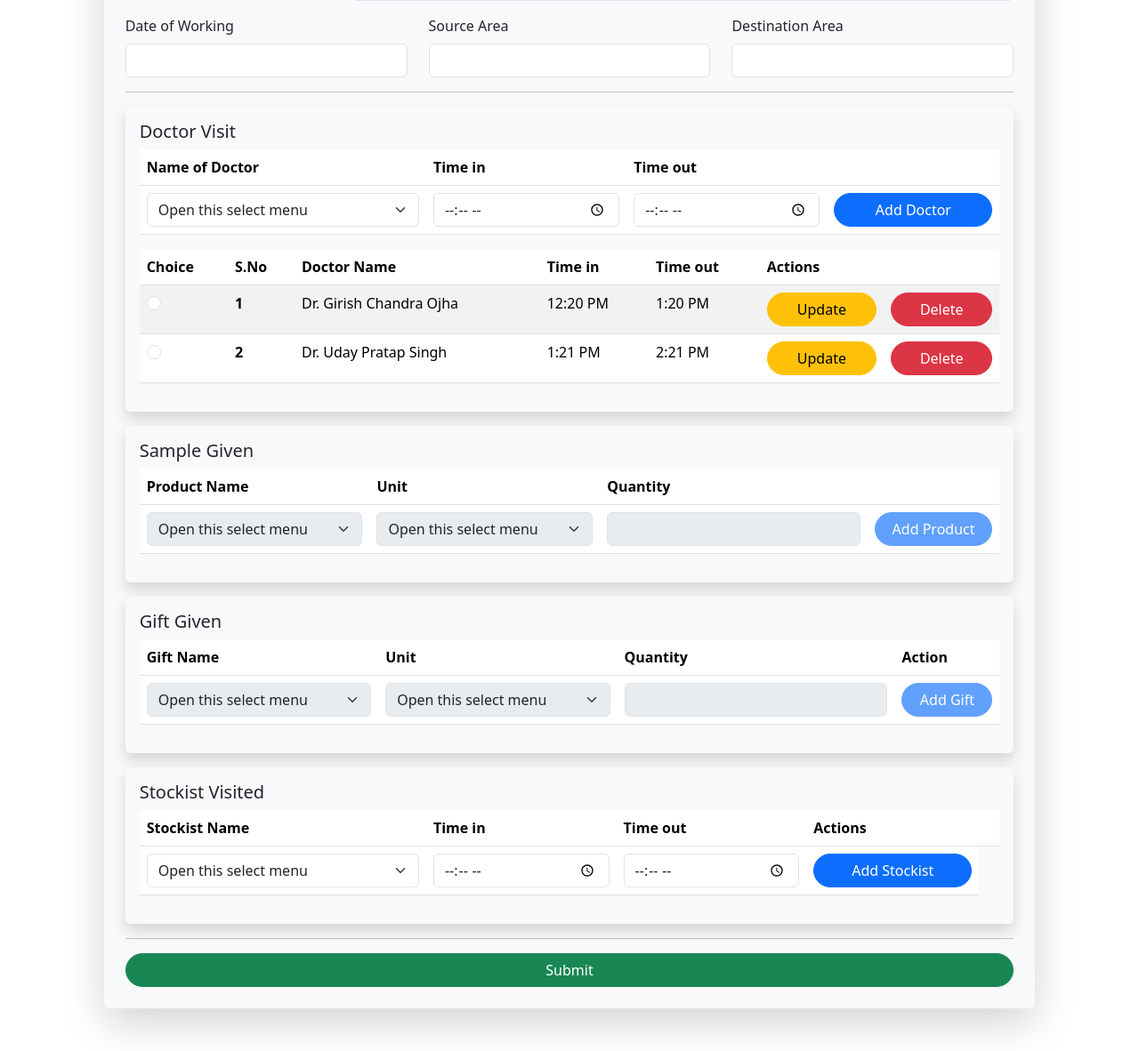
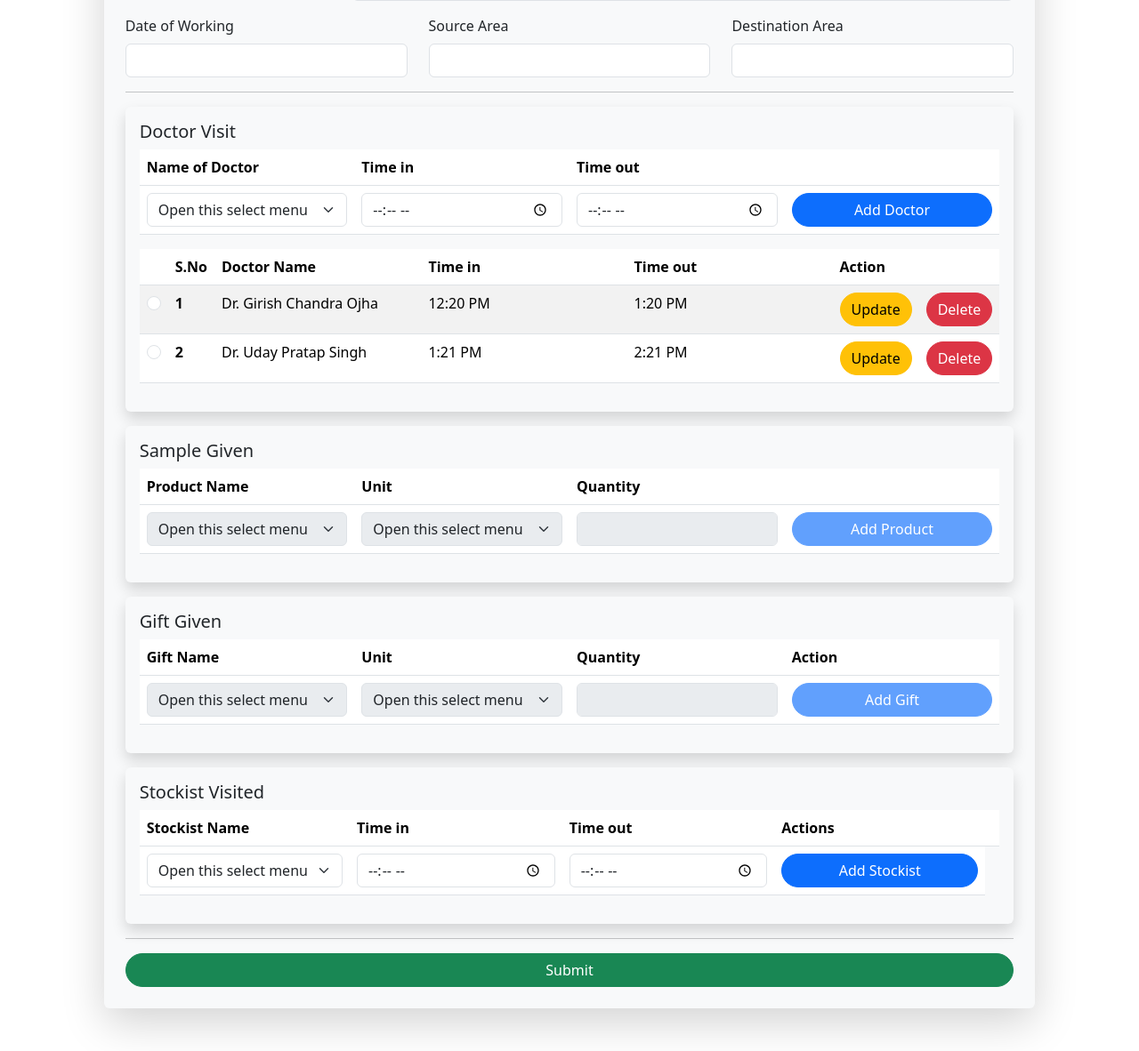
Before and after one commit to hargun-singh-khera/MR-Reporting-System, a Django app: template mr_reporting/templates/daily_report_form_detail.html in a window 1280 px wide. Shown: the part 219-1401 px from the top of the page at 89% size. Run offline with Django 5.2, Linux system fonts and the light colour scheme; the template is opened without the code that fills it: values that come from a table or form of the project are taken from there, others are empty; data comes from the database, SQL or seed files in the repository; both versions use the stored data as it was after the commit.

Commit message:
eighteenth commit

```diff
--- a/mr_reporting/mr_reporting_app/urls.py
+++ b/mr_reporting/mr_reporting_app/urls.py
@@ -6,6 +6,7 @@ urlpatterns = [
     path('login/', views.login_page, name='login_page'),
     path('logout/', views.logout_page, name='logout_page'),
     path('form/', views.daily_report_form, name='daily_report_form'),
+    path('form/employee/<int:id>/tourprogram/<int:tour_id>/update_doctor/<int:doc_id>', views.update_doctor, name='update_doctor'),
     path('form/submit/<int:tour_id>', views.submit_form, name='submit_form'),
     path('form/<int:id>/<int:tour_id>', views.daily_report_form_tour, name='daily_report_form_tour'),
     path('form/employee/<int:id>/tourprogram/<int:tour_id>', views.daily_report_form_detail, name='daily_report_form_detail'),
--- a/mr_reporting/templates/daily_report_form_detail.html
+++ b/mr_reporting/templates/daily_report_form_detail.html
@@ -64,7 +64,7 @@
           </thead>
               <tbody>
                     <tr>
-                      <td class="col-md-4">
+                      <td class="col-md-3">
                         <select id="doctor" name="doctor" class="form-select" aria-label="Default select example" required>
                             <option value="" selected disabled>Open this select menu</option>
                             {% for doctor in doctors %}
@@ -72,12 +72,12 @@
                             {% endfor %}
                           </select>
                       </td>
-                      <td><input type="time" class="form-control" id="doctor_arrival_time" name="doctor_arrival_time" required></td>
-                      <td><input type="time" class="form-control" id="doctor_departure_time" name="doctor_departure_time" required></td>
+                      <td class="col-md-3"><input type="time" class="form-control" id="doctor_arrival_time" name="doctor_arrival_time" required></td>
+                      <td class="col-md-3"><input type="time" class="form-control" id="doctor_departure_time" name="doctor_departure_time" required></td>
                       {% if doctors|length > 0 %}
-                      <td><button class="btn btn-primary rounded-pill w-100">Add Doctor</button></td>
+                      <td class="col-md-3"><button class="btn btn-primary rounded-pill w-100">Add Doctor</button></td>
                       {% else %}
-                      <td><button class="btn btn-primary rounded-pill w-100" disabled>Add Doctor</button></td>
+                      <td class="col-md-3"><button class="btn btn-primary rounded-pill w-100" disabled>Add Doctor</button></td>
                       {% endif %}
                     </tr>
                   </tbody>
@@ -87,12 +87,12 @@
               <table class="table table-striped">
                 <thead>
                   <tr>
-                    <th scope="col">Choice</th>
+                    <th scope="col"></th>
                     <th scope="col">S.No</th>
                     <th scope="col">Doctor Name</th>
                     <th scope="col">Time in</th>
                     <th scope="col">Time out</th>
-                    <th scope="col">Actions</th>
+                    <th scope="col">Action</th>
                     <th scope="col"></th>
                   </tr>
                 </thead>
@@ -106,14 +106,16 @@
                         </span>
                     </td>
                     <th scope="row">{{ forloop.counter }}</th>
-                    <td>{{ data.doctor }}</td>
-                    <td>{{ data.doctor_time_in|slice:":-3"|time:"g:i A" }}</td>
-                    <td>{{ data.doctor_time_out|slice:":-3"|time:"g:i A" }}</td>
-                    <td>
-                        <button class="btn btn-warning rounded-pill w-100" type="submit">Update</button>
-
+                    <td class="col-md-3">{{ data.doctor }}</td>
+                    <td class="col-md-3">{{ data.doctor_time_in|slice:":-3"|time:"g:i A" }}</td>
+                    <td class="col-md-3">{{ data.doctor_time_out|slice:":-3"|time:"g:i A" }}</td>
+                    <td class="col-md-1">
+                      <!-- <form method="POST">
+                        {% csrf_token %} -->
+                        <button class="btn btn-warning rounded-pill w-100" type="button" data-bs-toggle="modal" data-bs-target="#exampleModal_{{forloop.counter}}">Update</button>
+                      <!-- </form> -->
                     </td>
-                    <td>
+                    <td class="col-md-1">
                       <form method="POST" action="{% url 'daily_report_form_detail_delete_doctor' id=employee_id tour_id=tour_id pk=data.id %}">
                         {% csrf_token %}
                         <button class="btn btn-danger rounded-pill w-100" type="submit">Delete</button>
@@ -140,7 +142,7 @@
                   </thead>
                   <tbody>
                     <tr>
-                      <td>
+                      <td class="col-md-3">
                         <select id="product" name="product" class="form-select" aria-label="Default select example" disabled required>
                             <option value="" selected disabled>Open this select menu</option>
                             {% for product in products %}
@@ -148,7 +150,7 @@
                             {% endfor %}
                           </select>
                       </td>
-                      <td>
+                      <td class="col-md-3">
                         <select id="product_unit" name="product_unit" class="form-select" aria-label="Default select example" disabled required>
                             <option value="" selected disabled>Open this select menu</option>
                             {% for unit in units %}
@@ -156,10 +158,10 @@
                             {% endfor %}
                           </select>
                       </td>
-                      <td>
+                      <td class="col-md-3">
                         <input type="number" class="form-control" id="product_qty" name="product_qty" aria-describedby="quantity" min="1" disabled required>
                       </td>
-                      <td><button id="product_btn" class="btn btn-primary rounded-pill w-100" disabled>Add Product</button></td>
+                      <td class="col-md-3"><button id="product_btn" class="btn btn-primary rounded-pill w-100" disabled>Add Product</button></td>
                     </tr>
                   </tbody>
                 </table>
@@ -180,11 +182,13 @@
                     {% for data in products_added %}
                     <tr>
                       <th scope="row">{{ forloop.counter }}</th>
-                      <td>{{ data.product }}</td>
-                      <td>{{ data.unit }}</td>
-                      <td>{{ data.quantity }}</td>
-                      <td><button class="btn btn-warning rounded-pill w-100" type="button">Update</button></td>
-                      <td>
+                      <td class="col-md-3">{{ data.product }}</td>
+                      <td class="col-md-3">{{ data.unit }}</td>
+                      <td class="col-md-3">{{ data.quantity }}</td>
+                      <td class="col-md-1">
+                        <button class="btn btn-warning rounded-pill w-100" type="button">Update</button>
+                      </td>
+                      <td class="col-md-1">
                         <form method="POST" action="{% url 'daily_report_form_detail_delete_product' id=employee_id tour_id=tour_id pk=data.id %}">
                           {% csrf_token %}
                           <button class="btn btn-danger rounded-pill w-100" type="submit">Delete</button>
@@ -211,7 +215,7 @@
                   </thead>
                   <tbody>
                     <tr>
-                      <td>
+                      <td class="col-md-3">
                         <select id="gift" name="gift" class="form-select" aria-label="Default select example" disabled required>
                             <option value="" selected disabled>Open this select menu</option>
                             {% for gift in gifts %}
@@ -219,7 +223,7 @@
                             {% endfor %}
                           </select>
                       </td>
-                      <td>
+                      <td class="col-md-3">
                         <select id="gift_unit" name="gift_unit" class="form-select" aria-label="Default select example" disabled required>
                             <option value="" selected disabled>Open this select menu</option>
                             {% for unit in units %}
@@ -227,10 +231,10 @@
                             {% endfor %}
                           </select>
                       </td>
-                      <td>
+                      <td class="col-md-3">
                         <input type="number" class="form-control" id="gift_qty" name="gift_qty" aria-describedby="quantity" min="1" disabled required>
                       </td>
-                      <td><button id="gift_btn" class="btn btn-primary rounded-pill w-100" disabled>Add Gift</button></td>
+                      <td class="col-md-3"><button id="gift_btn" class="btn btn-primary rounded-pill w-100" disabled>Add Gift</button></td>
                     </tr>
                   </tbody>
                 </table>
@@ -251,11 +255,13 @@
                     {% for data in gifts_added %}
                     <tr>
                       <th scope="row">{{ forloop.counter }}</th>
-                      <td>{{ data.gift }}</td>
-                      <td>{{ data.unit }}</td>
-                      <td>{{ data.quantity }}</td>
-                      <td><button class="btn btn-warning rounded-pill w-100" type="button">Update</button></td>
-                      <td>
+                      <td class="col-md-3">{{ data.gift }}</td>
+                      <td class="col-md-3">{{ data.unit }}</td>
+                      <td class="col-md-3">{{ data.quantity }}</td>
+                      <td class="col-md-1">
+                        <button class="btn btn-warning rounded-pill w-100" type="button">Update</button>
+                      </td>
+                      <td class="col-md-1">
                         <form method="POST" action="{% url 'daily_report_form_detail_delete_gift' id=employee_id tour_id=tour_id pk=data.id %}">
                           {% csrf_token %}
                           <button class="btn btn-danger rounded-pill w-100" type="submit">Delete</button>
@@ -283,7 +289,7 @@
                   </thead>
                   <tbody>
                     <tr>
-                      <td class="col-md-4">
+                      <td class="col-md-3">
                         <select id="stockist" name="stockist" class="form-select" aria-label="Default select example" required>
                             <option value="" selected disabled>Open this select menu</option>
                             {% for stockist in stockists %}
@@ -291,9 +297,9 @@
                             {% endfor %}
                           </select>
                       </td>
-                      <td><input type="time" class="form-control" id="stockist_arrival_time" name="stockist_arrival_time" required></td>
-                      <td><input type="time" class="form-control" id="stockist_departure_time" name="stockist_departure_time" required></td>
-                      <td><button id="stockist_btn" class="btn btn-primary rounded-pill w-100">Add Stockist</button></td>
+                      <td class="col-md-3"><input type="time" class="form-control" id="stockist_arrival_time" name="stockist_arrival_time" required></td>
+                      <td class="col-md-3"><input type="time" class="form-control" id="stockist_departure_time" name="stockist_departure_time" required></td>
+                      <td class="col-md-3"><button id="stockist_btn" class="btn btn-primary rounded-pill w-100">Add Stockist</button></td>
                     </tr>
                   </tbody>
                 </table>
@@ -314,13 +320,13 @@
                     {% for data in stockists_added %}
                     <tr>
                       <th scope="row">{{ forloop.counter }}</th>
-                      <td>{{ data.stockist }}</td>
-                      <td>{{ data.stockist_time_in }}</td>
-                      <td>{{ data.stockist_time_out }}</td>
-                      <td>
+                      <td class="col-md-3">{{ data.stockist }}</td>
+                      <td class="col-md-3">{{ data.stockist_time_in|slice:":-3"|time:"g:i A" }}</td>
+                      <td class="col-md-3">{{ data.stockist_time_out|slice:":-3"|time:"g:i A" }}</td>
+                      <td class="col-md-1">
                           <button class="btn btn-warning rounded-pill w-100" type="submit">Update</button>
                       </td>
-                      <td>
+                      <td class="col-md-1">
                         <form method="POST" action="{% url 'daily_report_form_detail_delete_stockist' id=employee_id tour_id=tour_id pk=data.id %}">
                           {% csrf_token %}
                           <button class="btn btn-danger rounded-pill w-100" type="submit">Delete</button>
```
Also changed, not shown: other parts of mr_reporting/templates/daily_report_form_detail.html (+45 -2 lines), mr_reporting/mr_reporting_app/views.py (+43 -16 lines), mr_reporting/db.sqlite3.
